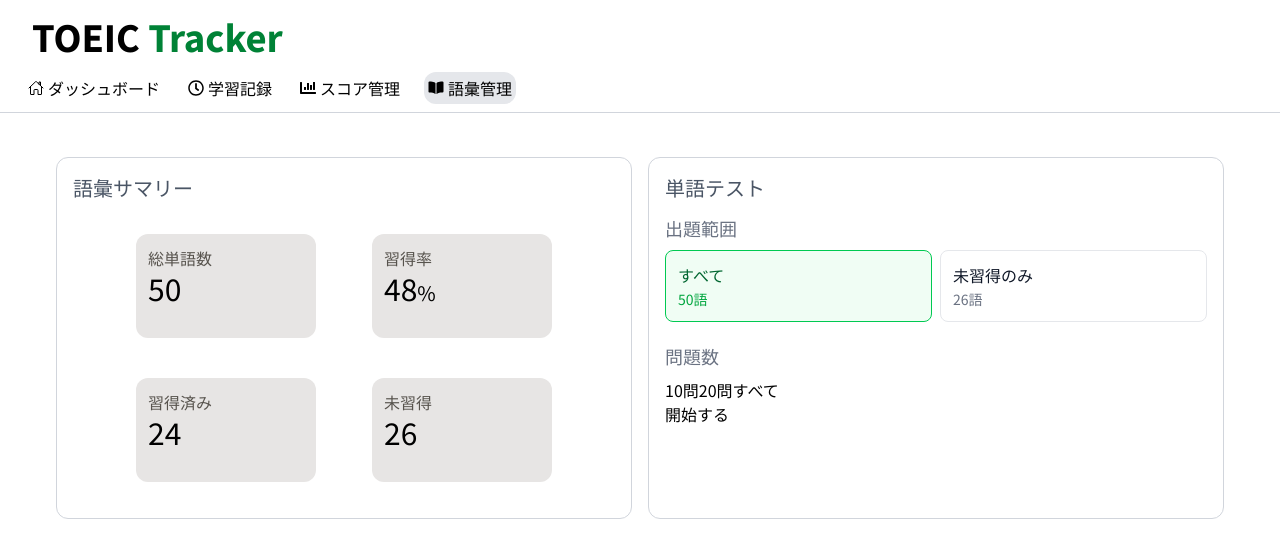
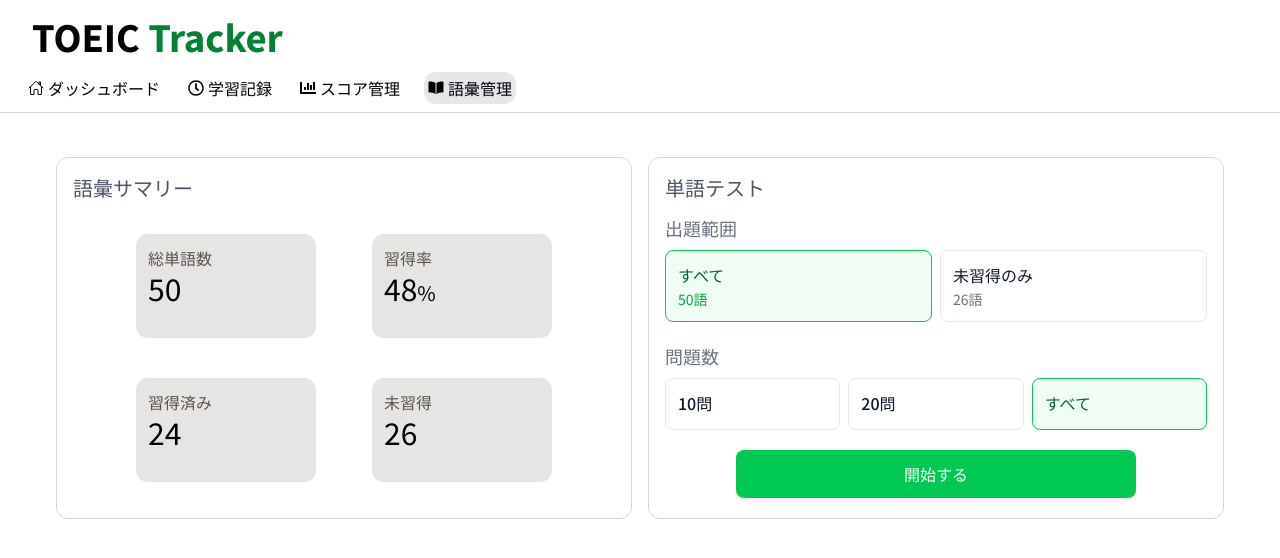
Before and after one commit to k-tomida/toeic-tracker, a React (Vite) app in the folder frontend/: page /vocabularies in a window 1280 px wide. Shown: the top 558 px of the page. Built offline with nearby package versions, Linux system fonts and the light colour scheme.

Commit message:
feat: 単語テストのUIの追加

```diff
--- a/frontend/src/components/score/GoalSetting.tsx
+++ b/frontend/src/components/score/GoalSetting.tsx
@@ -12,11 +12,13 @@
         <div className="bg-white rounded-xl p-4 border border-gray-300 flex-1 min-w-[400px]">
             <h2 className="mb-3 text-xl font-medium text-gray-600">目標設定</h2>
             <div className="m-2">
-                <p>目標スコア</p>
+                <p className="text-lg text-gray-500">目標スコア</p>
                 <p className="py-3">
                     <input
                         type="number"
                         value={score}
+                        max={990}
+                        min={0}
                         onChange={(e) => setScore(e.target.value === "" ? 0 : parseInt(e.target.value, 10))}
                         className="border border-gray-300 rounded-lg px-3 py-2 text-lg w-20"
                     />
@@ -33,7 +35,7 @@
                 </div>
             </div>
             <div className="m-2">
-                <p className="pb-2">次回受験予定日</p>
+                <p className="text-lg text-gray-500">次回受験予定日</p>
                 <input
                     type="date"
                     value={date ?? "new Date().toISOString().slice(0, 10)"}
@@ -42,7 +44,7 @@
                 />
             </div>
             <div className="flex justify-center pt-3">
-                <button className="bg-green-500 rounded-lg p-2 text-white w-[400px] hover:bg-green-600 active:bg-green-700">更新</button>
+                <button className="bg-green-500 rounded-lg p-3 text-white w-[400px] hover:bg-green-600 active:bg-green-700">更新</button>
             </div>
         </div>
     )
--- a/frontend/src/components/vocabulary/VocabularySummary.tsx
+++ b/frontend/src/components/vocabulary/VocabularySummary.tsx
@@ -1,5 +1,5 @@
 import { KpiCard } from "../../modules/KpiCard"
-import { countAquiredVocabulary, countUnaquiredVocabulary, countVocabulary } from "../../utils/calcVocabulary"
+import { countAcquiredVocabulary, countUnacquiredVocabulary, countVocabulary } from "../../utils/calcVocabulary"
 
 export const VocabularySummary = () => {
     return (
@@ -8,11 +8,11 @@
             <div>
                 <div className="flex mx-auto justify-center flex-wrap xl:gap-8">
                     <KpiCard title="総単語数" value={countVocabulary()} />
-                    <KpiCard title="習得率" value={countVocabulary() === 0 ? 0 : Math.round(countAquiredVocabulary() / countVocabulary() * 100)} unit="%" />
+                    <KpiCard title="習得率" value={countVocabulary() === 0 ? 0 : Math.round(countAcquiredVocabulary() / countVocabulary() * 100)} unit="%" />
                 </div>
                 <div className="flex mx-auto justify-center flex-wrap xl:gap-8">
-                    <KpiCard title="習得済み" value={countAquiredVocabulary()} />
-                    <KpiCard title="未習得" value={countUnaquiredVocabulary()} />
+                    <KpiCard title="習得済み" value={countAcquiredVocabulary()} />
+                    <KpiCard title="未習得" value={countUnacquiredVocabulary()} />
                 </div>
             </div>
         </div>
--- a/frontend/src/components/vocabulary/VocabularyTest.tsx
+++ b/frontend/src/components/vocabulary/VocabularyTest.tsx
@@ -1,8 +1,9 @@
 import { useState } from "react"
-import { countUnaquiredVocabulary, countVocabulary } from "../../utils/calcVocabulary"
+import { countUnacquiredVocabulary, countVocabulary } from "../../utils/calcVocabulary"
 
 export const VocabularyTest = () => {
     const [scope, setScope] = useState("all")
+    const [test, setTest] = useState("all")
     return (
         <div className="bg-white rounded-xl p-4 border border-gray-300 flex-1 min-w-[400px]">
             <h2 className="mb-3 text-xl font-medium text-gray-600"> 単語テスト</h2>
@@ -44,7 +45,7 @@
                             未習得のみ
                         </p>
                         <p className={scope === "unaquired" ? "text-sm text-green-600" : "text-sm text-gray-500"}>
-                            {countUnaquiredVocabulary()}語
+                            {countUnacquiredVocabulary()}語
                         </p>
                     </button>
                 </div>
@@ -52,14 +53,63 @@
             </div>
             <div>
                 <p className="text-lg text-gray-500 mb-2">問題数</p>
-                <div>
-                    <button>10問</button>
-                    <button>20問</button>
-                    <button>すべて</button>
+                <div className="flex gap-2 mb-5">
+                    <button
+                        onClick={() => setTest("ten")}
+                        className={test === "ten"
+                            ? "flex-1 text-left rounded-lg p-3 border-[1.5px] border-green-500 bg-green-50"
+                            : "flex-1 text-left rounded-lg p-3 border-[1.5px] border-gray-200"}
+                    >
+                        <p
+                            className={
+                                test === "ten"
+                                    ? "font-medium text-green-800 mb-0.5"
+                                    : "font-medium text-gray-900 mb-0.5"
+                            }
+                        >
+                            10問
+                        </p>
+                    </button>
+                    <button
+                        onClick={() => setTest("twenty")}
+                        className={test === "twenty"
+                            ? "flex-1 text-left rounded-lg p-3 border-[1.5px] border-green-500 bg-green-50"
+                            : "flex-1 text-left rounded-lg p-3 border-[1.5px] border-gray-200"}
+                    >
+                        <p
+                            className={
+                                test === "twenty"
+                                    ? "font-medium text-green-800 mb-0.5"
+                                    : "font-medium text-gray-900 mb-0.5"
+                            }
+                        >
+                            20問
+                        </p>
+                    </button>
+                    <button
+                        onClick={() => setTest("all")}
+                        className={test === "all"
+                            ? "flex-1 text-left rounded-lg p-3 border-[1.5px] border-green-500 bg-green-50"
+                            : "flex-1 text-left rounded-lg p-3 border-[1.5px] border-gray-200"}
+                    >
+                        <p
+                            className={
+                                test === "all"
+                                    ? "font-medium text-green-800 mb-0.5"
+                                    : "font-medium text-gray-900 mb-0.5"
+                            }
+                        >
+                            すべて
+                        </p>
+                    </button>
                 </div>
             </div>
-            <div>
-                <button>開始する</button>
+            <div className="flex justify-center">
+                <button
+                    className="bg-green-500 font-medium rounded-lg p-3 text-white w-[400px] hover:bg-green-600 active:bg-green-700"
+                    onClick={() => alert()}
+                >開始する
+                </button>
             </div>
         </div>
     )
--- a/frontend/src/utils/calcVocabulary.ts
+++ b/frontend/src/utils/calcVocabulary.ts
@@ -4,7 +4,7 @@
     return dummyVocabulary.length;
 }
 
-export const countAquiredVocabulary = () => {
+export const countAcquiredVocabulary = () => {
     let count = 0;
     dummyVocabulary.forEach((data) => {
         if (data.status) {
@@ -14,7 +14,7 @@
     return count;
 }
 
-export const countUnaquiredVocabulary = () => {
+export const countUnacquiredVocabulary = () => {
     let count = 0;
     dummyVocabulary.forEach((data) => {
         if (!data.status) {
```
